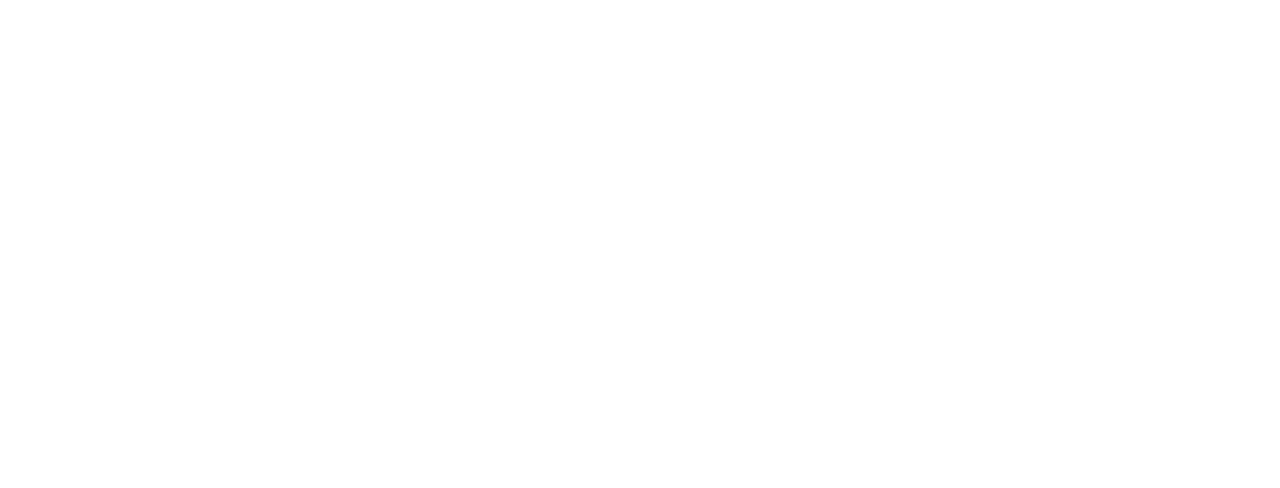
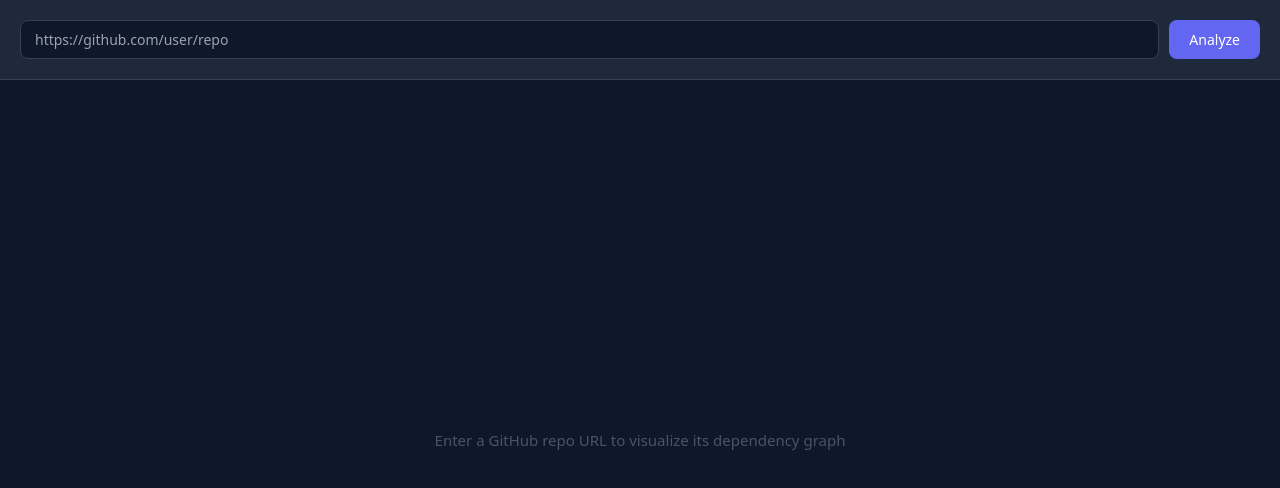
Before and after one commit to divyank0203/Repolens, a React app in the folder frontend/: page / in a window 1280 px wide. Shown: the top 488 px of the page. Built offline with nearby package versions, Linux system fonts and the light colour scheme; the HTML template or start-up script is replaced by a standard one.

Commit message:
import components in app.jsx

```diff
--- a/frontend/src/App.jsx
+++ b/frontend/src/App.jsx
@@ -1,11 +1,76 @@
-import { useState } from 'react'
-import reactLogo from './assets/react.svg'
-import viteLogo from './assets/vite.svg'
-import heroImg from './assets/hero.png'
-import './App.css'
+import { useState } from 'react';
+import RepoInput from './components/RepoInput';
+import DependencyGraph from './components/DependencyGraph';
+import { transformToGraph } from './components/transformToGraph';
 
-function App() {
+export default function App() {
+  const [graphData, setGraphData] = useState(null);
+  const [loading, setLoading]   = useState(false);
+  const [error, setError]       = useState(null);
 
+  async function handleAnalyze(repoUrl) {
+    if (!repoUrl) return;
+    setLoading(true);
+    setError(null);
+    setGraphData(null);
+
+    try {
+      const res = await fetch('http://localhost:3001/api/repo/analyze', {
+        method: 'POST',
+        headers: { 'Content-Type': 'application/json' },
+        body: JSON.stringify({ repoUrl }),
+      });
+
+      if (!res.ok) {
+        const err = await res.json();
+        throw new Error(err.error || 'Server error');
+      }
+
+      const data = await res.json();
+
+
+      const graph = transformToGraph(data.dependencyMap);
+      setGraphData(graph);
+
+    } catch (e) {
+      setError(e.message);
+    } finally {
+      setLoading(false);
+    }
   }
 
-export default App
+  return (
+    <div style={{ height: '100vh', display: 'flex', flexDirection: 'column', background: '#0f172a' }}>
+      <RepoInput onSubmit={handleAnalyze} loading={loading} />
+
+      {error && (
+        <div style={{ padding: 20, color: '#f87171', background: '#1e293b' }}>
+          Error: {error}
+        </div>
+      )}
+
+      {loading && (
+        <div style={{ flex: 1, display: 'flex', alignItems: 'center', justifyContent: 'center', color: '#94a3b8' }}>
+          Cloning and analyzing repository...
+        </div>
+      )}
+
+      {graphData && (
+
+        <div style={{ flex: 1, position: 'relative' }}>
+          <DependencyGraph
+            key={JSON.stringify(graphData.nodes.length)}
+            nodes={graphData.nodes}
+            edges={graphData.edges}
+          />
+        </div>
+      )}
+
+      {!graphData && !loading && !error && (
+        <div style={{ flex: 1, display: 'flex', alignItems: 'center', justifyContent: 'center', color: '#475569', fontSize: 15 }}>
+          Enter a GitHub repo URL to visualize its dependency graph
+        </div>
+      )}
+    </div>
+  );
+}
```
